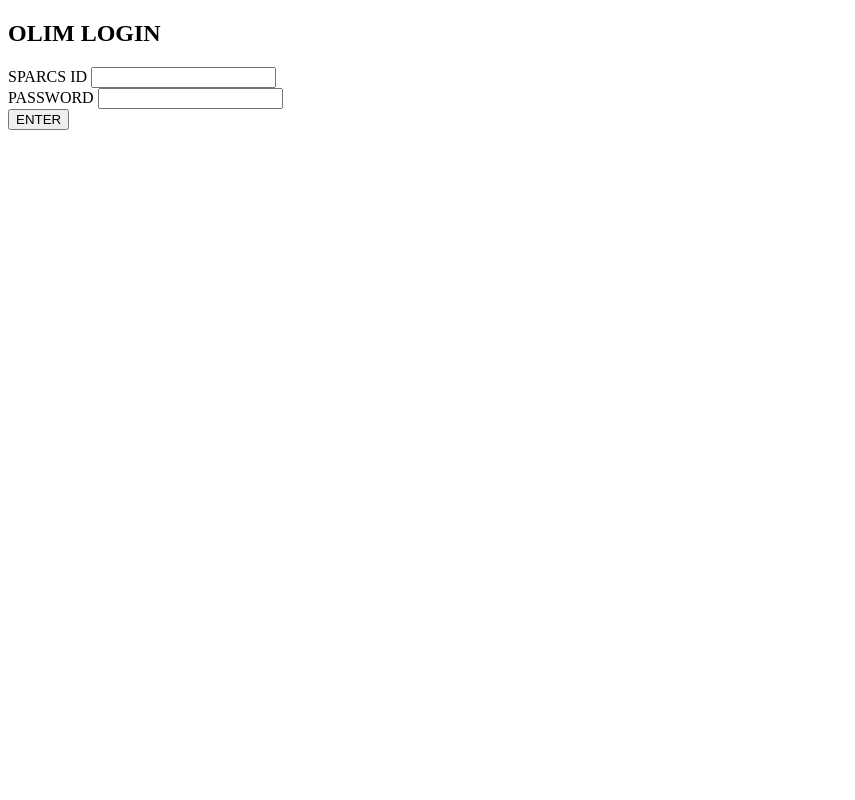
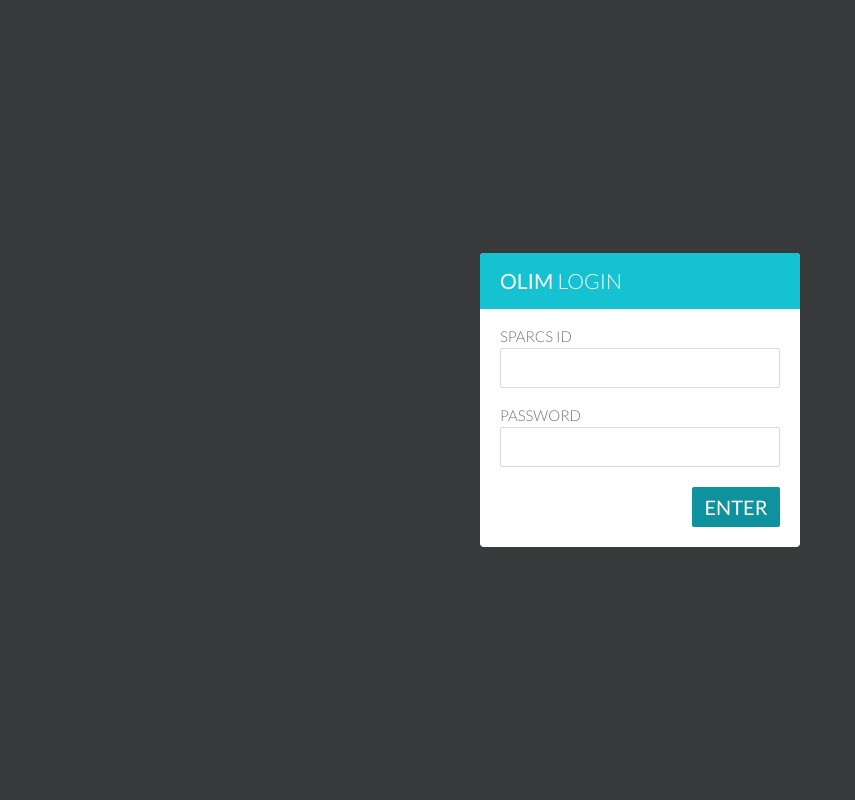
Before and after one commit to sparcs-kaist/olim, a Django app: page /login/ in a window 1280 px wide. Shown: the whole page, without its empty margins (0-855 px from the left). Run offline with Django 3.2, Linux system fonts and the light colour scheme.

Commit message:
Refs #9: Made front-end for login.

```diff
--- a/olim/olim/static/css/base.css
+++ b/olim/olim/static/css/base.css
@@ -0,0 +1,28 @@
+*{
+        -webkit-font-smoothing:antialiased;
+        text-shadow: rgba(0,0,0,.01) 0 0 1px;
+	font-family:"Lato", sans-serif;
+	display:block;
+	overflow:hidden;
+	margin:0;
+	padding:0;
+        font-weight:300;
+        box-sizing:border-box;
+        -moz-box-sizing:border-box;
+        -webkit-box-sizing:border-box;
+}
+script, title, style{
+	display:none;
+}
+a{
+	text-decoration:none;
+}
+html{
+    width:100%;
+    height:100%;
+}
+body{
+	background:#38393b;
+	width:100%;
+	height:100%;
+}
--- /dev/null
+++ b/olim/olim/static/css/login.css
@@ -0,0 +1,69 @@
+#wrapper-helper{
+	width:100%;
+	height:50%;
+	margin-bottom:-147px;
+}
+#wrapper{
+	width:320px;
+	height:294px;
+	border-radius:4px;
+	background:#fff;
+	margin:0 auto;
+}
+#wrapper .box-title{
+	height:56px;
+	background:#15c2d2;
+	font-size:21px;
+	font-weight:300;
+	line-height:21px;
+	padding:17px 20px 18px 20px;
+	color:#fff;
+}
+#wrapper .box-title b{
+	display:inline;
+	font-weight:400;
+}
+#wrapper .login-form{
+	padding:20px;
+}
+#wrapper .login-form label{
+	font-size:15px;
+	line-height:15px;
+	margin-bottom:4px;
+	color:#6f7375;
+}
+#wrapper .login-form input{
+	height:40px;
+	width:280px;
+	padding:11px 8px;
+	font-size:18px;
+	line-height:18px;
+	color:#0e929e;
+	font-weight:400;
+	border:1px solid #d7d8d9;
+	border-radius:2px;
+	margin-bottom:20px;
+	outline:none;
+}
+#wrapper .login-form input:focus{
+	border:1px solid #ffb400;
+	background:#fffaf2;
+}
+#wrapper .login-form .input-enter button{
+	width:88px;
+	height:40px;
+	padding:10px 0;
+	text-align:center;
+	font-size:20px;
+	line-height:20px;
+	font-weight:400;
+	color:#fff;
+	background:#0e929e;
+	border:0;
+	border-radius:2px;
+	outline:none;
+	float:right;
+}
+#wrapper .login-form .input-enter button:hover{
+	background:#075a62;
+}
--- a/olim/olim/templates/login.html
+++ b/olim/olim/templates/login.html
@@ -1,10 +1,13 @@
 {% extends "base.html" %}
-{% block css %}{% endblock %}
+{% block css %}
+<link rel="stylesheet" type="text/css" href="{{STATIC_URL}}css/login.css">
+{% endblock %}
 {% block js %}{% endblock %}
 {% block body %}
-<div id="login-box">
+<div id="wrapper-helper"></div>
+<div id="wrapper">
     <h2 class="box-title">
-        OLIM LOGIN
+		<b>OLIM</b> LOGIN
     </h2>
     {% if next %}
     <form class="login-form" name="LoginForm" action="/login/?next={{next}}" method="post">
```
